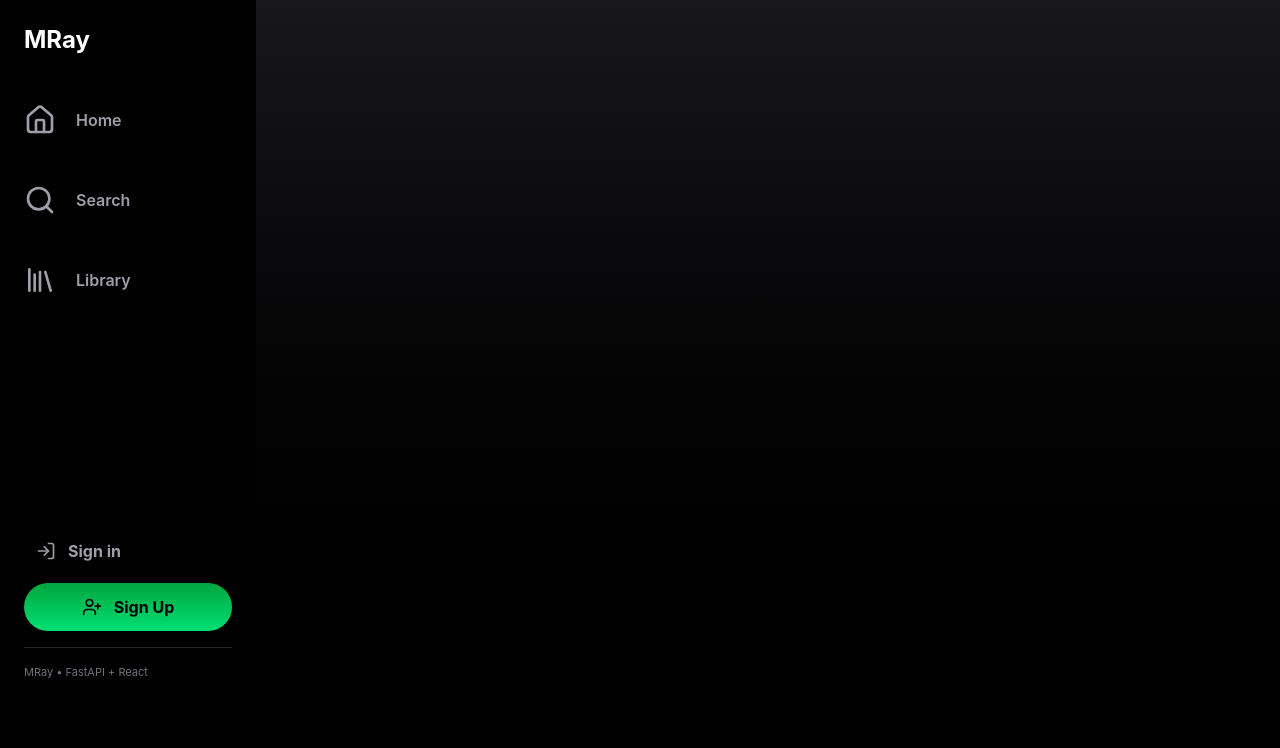
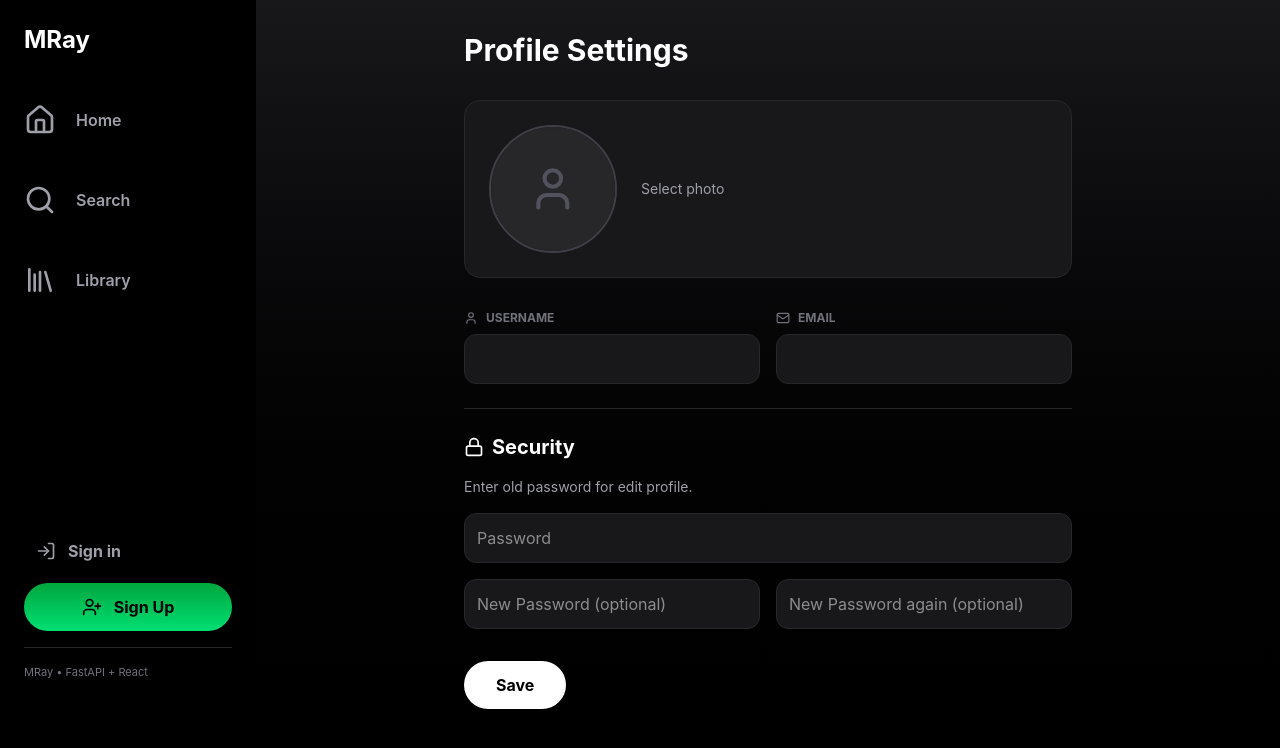
Before and after one commit to NikolayRom/MRay-Music-App, a React (Vite) app in the folder frontend/: page /settings in a window 1280 px wide. Shown: the top 748 px of the page. Built offline with nearby package versions, Linux system fonts and the light colour scheme; no server answers; sample sign-in values are in the browser's storage.

Commit message:
Add profile edit

```diff
--- a/frontend/package.json
+++ b/frontend/package.json
@@ -15,6 +15,7 @@
     "lucide-react": "^1.16.0",
     "react": "^19.2.6",
     "react-dom": "^19.2.6",
+    "react-hot-toast": "^2.6.0",
     "react-router-dom": "^7.15.1",
     "zustand": "^5.0.13"
   },
--- a/frontend/src/App.tsx
+++ b/frontend/src/App.tsx
@@ -16,12 +16,15 @@ import Library from './pages/Library';
 import PlaylistDetail from './pages/PlaylistDetail';
 import HistoryPage from './pages/HistoryPage';
 import { usePlaylistStore } from './store/usePlaylistStore';
+import Settings from './pages/Settings';
+import ForgotPassword from './pages/ForgotPassword';
+import ResetPassword from './pages/ResetPassword';
 
 export default function App() {
   const location = useLocation();
   const isAuthPage = location.pathname === '/login' || location.pathname === '/register';
 
-  // App.tsx
+
   const { checkAuth, isAuthenticated } = useAuthStore();
   const { fetchLikes } = useInteractionStore();
   const { fetchPlaylists } = usePlaylistStore();
@@ -58,8 +61,11 @@ export default function App() {
             <Route path="/album/:id" element={<AlbumDetail />} />
             <Route path="/library" element={<Library />} />
             <Route path="/library/liked" element={<LikedTracks />} />
-            <Route path="/library/history" element={<HistoryPage />} /> {/* Сделай её по аналогии */}
+            <Route path="/library/history" element={<HistoryPage />} />
             <Route path="/playlist/:id" element={<PlaylistDetail />} />
+            <Route path="/settings" element={<Settings />} />
+            <Route path="/forgot-password" element={<ForgotPassword />} />
+            <Route path="/reset-password" element={<ResetPassword />} />
           </Routes>
         </main>
         <TrackInfoSidebar />
--- /dev/null
+++ b/frontend/src/pages/Settings.tsx
@@ -0,0 +1,177 @@
+import React, { useState } from 'react';
+import axios from 'axios';
+import { useAuthStore } from '../store/useAuthStore';
+import { MediaImage } from '../components/MediaImage';
+import { Camera, Lock, User as UserIcon, Mail } from 'lucide-react';
+import { useNavigate } from 'react-router-dom';
+
+export default function Settings() {
+  const { user, updateUserData, isAuthenticated } = useAuthStore();
+  const navigate = useNavigate()
+
+  if (!isAuthenticated) {
+    navigate('/login')
+  }
+
+  const [formData, setFormData] = useState({
+    username: user?.username || '',
+    email: user?.email || '',
+    oldPassword: '',
+    newPassword: '',
+    confirmNewPassword: '',
+  });
+  const [file, setFile] = useState<File | null>(null);
+  const [preview, setPreview] = useState<string | null>(null);
+  const [status, setStatus] = useState<{type: 'success' | 'error', msg: string} | null>(null);
+
+  const handleFileChange = (e: React.ChangeEvent<HTMLInputElement>) => {
+    if (e.target.files?.[0]) {
+      const selectedFile = e.target.files[0];
+      setFile(selectedFile);
+      setPreview(URL.createObjectURL(selectedFile));
+    }
+  };
+
+  const handleUpdateProfile = async (e: React.SyntheticEvent) => {
+    e.preventDefault();
+    setStatus(null);
+
+    if (formData.newPassword && !formData.confirmNewPassword) {
+      setStatus({ type: 'error', msg: 'Enter new password again' });
+      return;
+    }
+
+
+    if (formData.newPassword && formData.newPassword !== formData.confirmNewPassword) {
+      setStatus({ type: 'error', msg: 'New passwords don\'t match' });
+      return;
+    }
+
+
+    if (!formData.oldPassword) {
+      setStatus({ type: 'error', msg: 'Enter old password for edit profile' });
+      return;
+    }
+
+    const data = new FormData();
+    if (formData.username !== user?.username) data.append('new_username', formData.username);
+    if (formData.email !== user?.email) data.append('new_email', formData.email);
+    if (file) data.append('avatar', file);
+    if (formData.newPassword) {
+      data.append('new_password', formData.newPassword);
+      data.append('new_password2', formData.confirmNewPassword);
+    }
+
+    try {
+
+      const authHeader = btoa(unescape(encodeURIComponent(`${user?.username}:${formData.oldPassword}`)));
+
+      const response = await axios.patch('http://127.0.0.1:8081/user/profile', data, {
+        headers: {
+          'Authorization': `Basic ${authHeader}`,
+          'Content-Type': 'multipart/form-data'
+        }
+      });
+
+      updateUserData(response.data);
+      setStatus({ type: 'success', msg: 'Successfully update profile!' });
+      setFormData({ ...formData, oldPassword: '', newPassword: '', confirmNewPassword: '' });
+      setFile(null);
+    } catch (err: any) {
+      setStatus({ type: 'error', msg: err.response?.data?.detail || 'Incorrect password or user data' });
+    }
+  };
+
+  return (
+    <div className="p-8 text-white max-w-2xl mx-auto">
+      <h1 className="text-3xl font-bold mb-8">Profile Settings</h1>
+
+      <form onSubmit={handleUpdateProfile} className="space-y-8">
+
+        <div className="flex items-center gap-6 bg-zinc-900 p-6 rounded-2xl border border-zinc-800">
+          <div className="relative group">
+            <div className="w-32 h-32 rounded-full overflow-hidden border-2 border-zinc-700">
+              {preview ? (
+                <img src={preview} className="w-full h-full object-cover" />
+              ) : (
+                <MediaImage imageKey={user?.image_key} type="user" className="w-full h-full" />
+              )}
+            </div>
+            <label className="absolute inset-0 flex items-center justify-center bg-black/60 opacity-0 group-hover:opacity-100 cursor-pointer transition-opacity rounded-full">
+              <Camera size={24} />
+              <input type="file" className="hidden" accept="image/*" onChange={handleFileChange} />
+            </label>
+          </div>
+          <div>
+            <h3 className="font-bold text-xl">{user?.username}</h3>
+            <p className="text-zinc-400 text-sm">Select photo</p>
+          </div>
+        </div>
+
+
+        <div className="space-y-4">
+          <div className="grid grid-cols-2 gap-4">
+            <div className="space-y-2">
+              <label className="text-xs font-bold uppercase text-zinc-500 flex items-center gap-2"><UserIcon size={14}/>Username</label>
+              <input
+                type="text"
+                value={formData.username}
+                onChange={e => setFormData({...formData, username: e.target.value})}
+                className="w-full bg-zinc-900 border border-zinc-800 p-3 rounded-xl outline-none focus:border-green-500"
+              />
+            </div>
+            <div className="space-y-2">
+              <label className="text-xs font-bold uppercase text-zinc-500 flex items-center gap-2"><Mail size={14}/> Email</label>
+              <input
+                type="email"
+                value={formData.email}
+                onChange={e => setFormData({...formData, email: e.target.value})}
+                className="w-full bg-zinc-900 border border-zinc-800 p-3 rounded-xl outline-none focus:border-green-500"
+              />
+            </div>
+          </div>
+
+          <div className="h-px bg-zinc-800 my-6" />
+
+
+          <h2 className="text-xl font-bold flex items-center gap-2"><Lock size={20}/>Security</h2>
+          <p className="text-sm text-zinc-400">Enter old password for edit profile.</p>
+
+          <input
+            type="password"
+            placeholder="Password"
+            value={formData.oldPassword}
+            onChange={e => setFormData({...formData, oldPassword: e.target.value})}
+            className="w-full bg-zinc-900 border border-zinc-800 p-3 rounded-xl outline-none focus:border-green-500"
+          />
+          <div className="grid grid-cols-2 gap-4">
+            <input
+              type="password"
+              placeholder="New Password (optional)"
+              value={formData.newPassword}
+              onChange={e => setFormData({...formData, newPassword: e.target.value})}
+              className="w-full bg-zinc-900 border border-zinc-800 p-3 rounded-xl outline-none focus:border-green-500"
+            />
+            <input
+              type="password"
+              placeholder="New Password again (optional)"
+              value={formData.confirmNewPassword}
+              onChange={e => setFormData({...formData, confirmNewPassword: e.target.value})}
+              className="w-full bg-zinc-900 border border-zinc-800 p-3 rounded-xl outline-none focus:border-green-500"
+            />
+          </div>
+        </div>
+
+        {status && (
+          <div className={`p-4 rounded-xl text-sm ${status.type === 'success' ? 'bg-green-500/10 text-green-500 border border-green-500/50' : 'bg-red-500/10 text-red-500 border border-red-500/50'}`}>
+            {status.msg}
+          </div>
+        )}
+
+        <button type="submit" className="bg-white text-black font-bold px-8 py-3 rounded-full hover:scale-105 transition-all">
+          Save
+        </button>
+      </form>
+    </div>
+  );
+}
--- a/frontend/src/store/useAuthStore.ts
+++ b/frontend/src/store/useAuthStore.ts
@@ -16,6 +16,7 @@ interface AuthState {
   setAuth: (user: User, accessToken: string, refreshToken: string) => void;
   logout: () => void;
   checkAuth: () => Promise<void>;
+  updateUserData: (user: User) => void;
 }
 
 export const useAuthStore = create<AuthState>()(
@@ -36,8 +37,6 @@ export const useAuthStore = create<AuthState>()(
         set({ user: null, isAuthenticated: false });
       },
 
-      // src/store/useAuthStore.ts
-
       checkAuth: async () => {
         const token = localStorage.getItem('access_token');
         if (!token) {
@@ -49,12 +48,15 @@ export const useAuthStore = create<AuthState>()(
           const response = await coreApi.get('/user/profile');
           set({ user: response.data, isAuthenticated: true });
         } catch (error) {
-          // ВАЖНО: Не удаляй здесь ничего!
-          // Если здесь 401 ошибка, интерцептор поймает её, обновит токен и повторит запрос.
-          // Если даже рефреш не сработает, интерцептор сам сделает logout.
+
           console.error("CheckAuth failed, waiting for interceptor...");
         }
       },
+
+      updateUserData: (updatedUser) => {
+        set({ user: updatedUser });
+      },
+
     }),
     { name: 'mray-auth-storage' }
   )
```
Also changed, not shown: frontend/src/components/Sidebar.tsx (+29 -11 lines), 1 other file (tests, documents, lock files or other folders).
